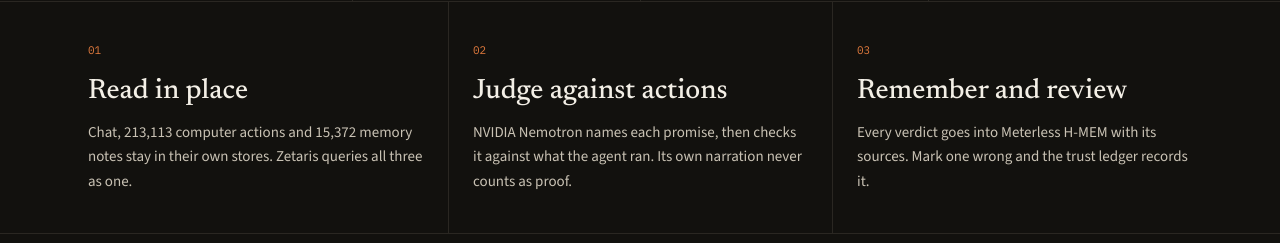
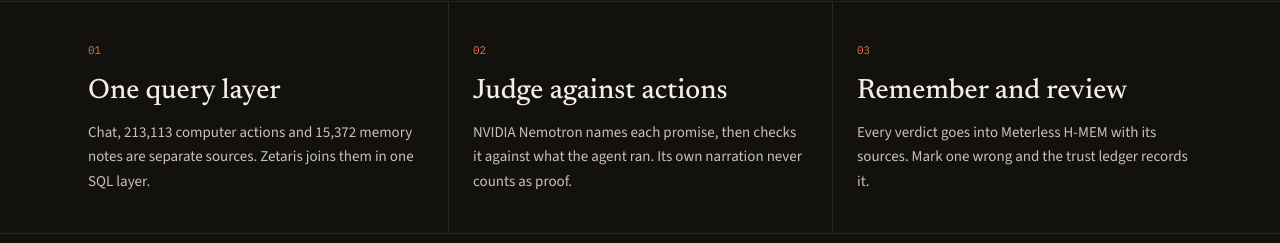
Before and after one commit to N-45div/Handoff, a React (Vite) app in the folder frontend/: page / in a window 1280 px wide. Shown: the part 831-1074 px from the top of the page. Built offline with nearby package versions, Linux system fonts and the light colour scheme; no server answers.

Commit message:
Describe the three sources as one query layer, not separate stores.

```diff
--- a/frontend/src/pages/Home.tsx
+++ b/frontend/src/pages/Home.tsx
@@ -107,8 +107,8 @@
         {[
           [
             "01",
-            "Read in place",
-            "Chat, 213,113 computer actions and 15,372 memory notes stay in their own stores. Zetaris queries all three as one.",
+            "One query layer",
+            "Chat, 213,113 computer actions and 15,372 memory notes are separate sources. Zetaris joins them in one SQL layer.",
           ],
           [
             "02",
```
